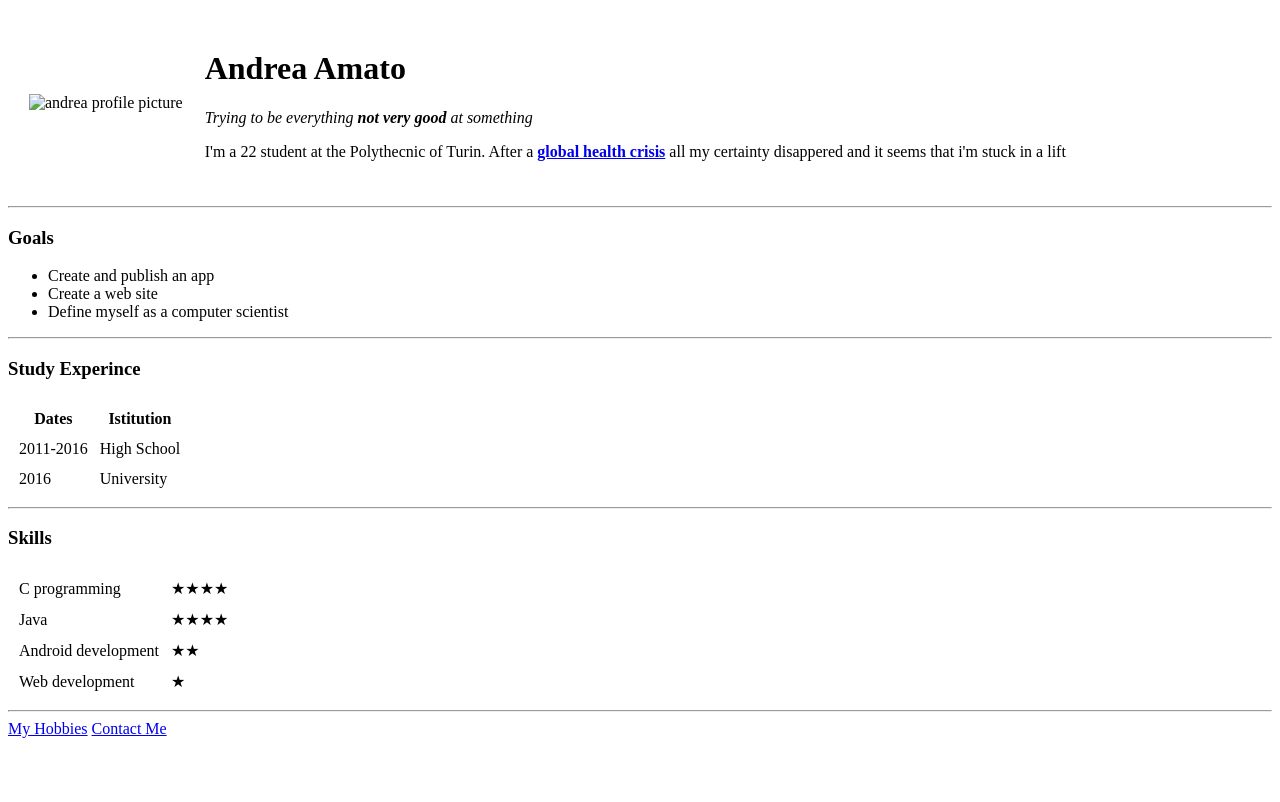
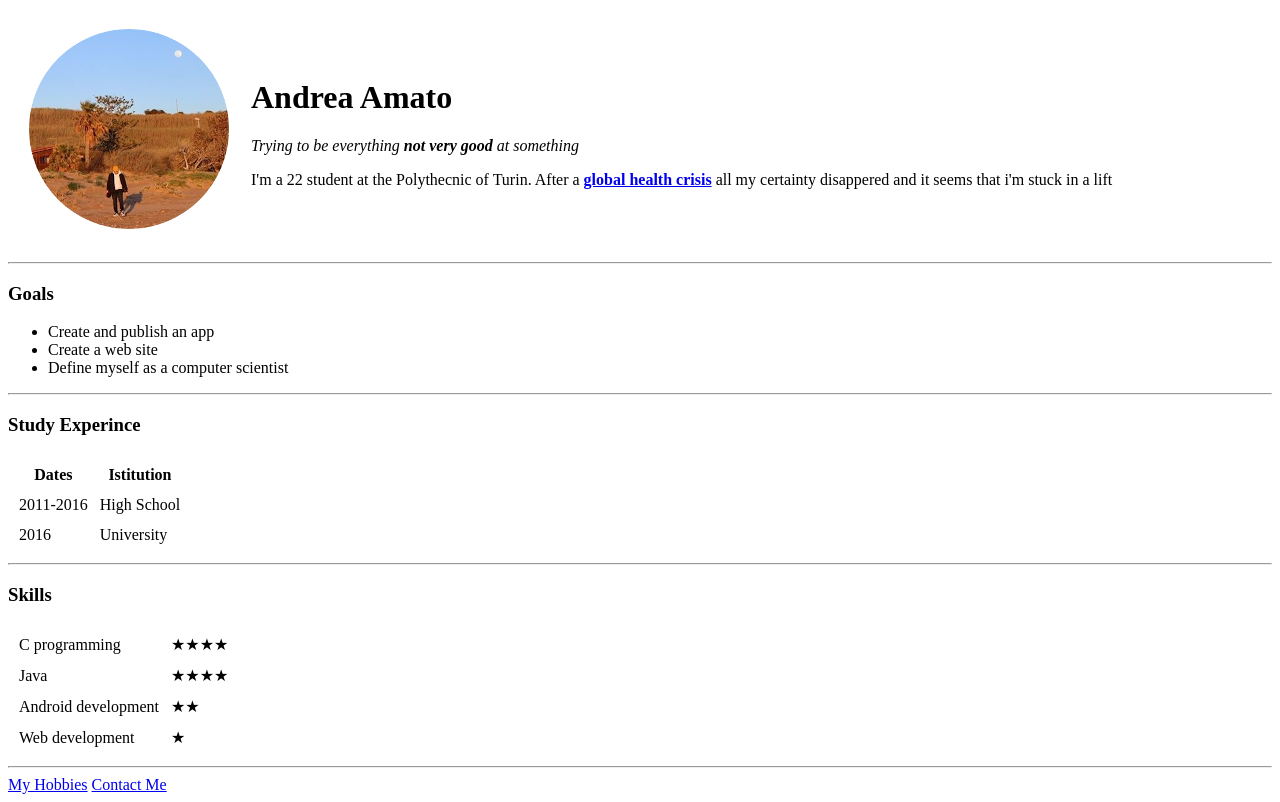
Before and after one commit to andreaamato/cv, a plain HTML site: page index.html in a window 1280 px wide. Drawn offline with Linux system fonts and the light colour scheme.

Commit message:
Add files via upload

```diff
--- a/index.html
+++ b/index.html
@@ -9,7 +9,7 @@
 <body>
   <table cellspacing="20">
     <tr>
-      <td><img src="images/andrea.png" alt="andrea profile picture"></td>
+      <td><img src="andrea.png" alt="andrea profile picture"></td>
       <td>
         <h1>Andrea Amato</h1>
         <p><em>Trying to be everything <strong>not very good</strong> at something</em></p>
```
